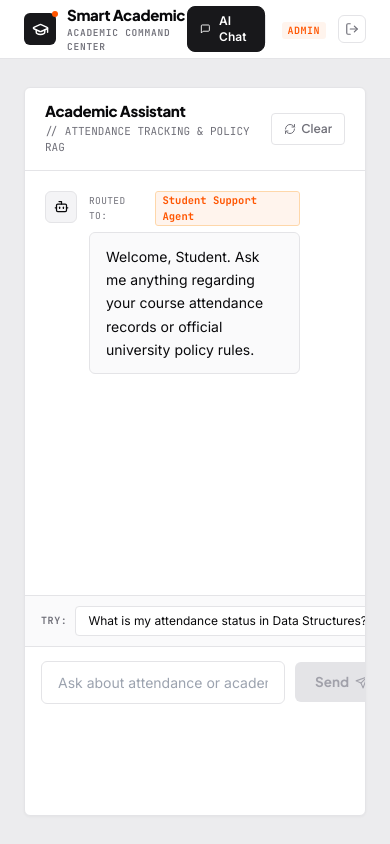
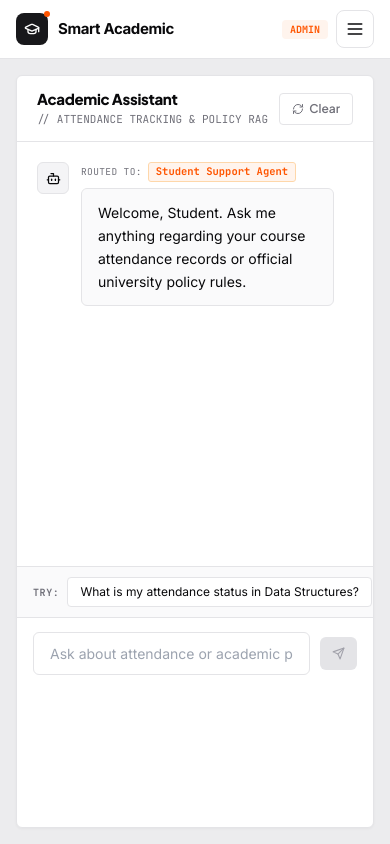
Before and after one commit to Palash-oss/Smart-Academic-Platform, a Next.js app in the folder frontend/: page /chat in a window 390 px wide. Built offline with nearby package versions, Linux system fonts and the light colour scheme; sample sign-in values are in the browser's storage.

Commit message:
feat: make entire platform fully responsive for mobile screens with hamburger menu and adaptable layouts

```diff
--- a/frontend/src/app/chat/page.tsx
+++ b/frontend/src/app/chat/page.tsx
@@ -179,8 +179,8 @@ export default function ChatPage() {
     <div style={{ minHeight: '100vh', background: '#ECECEE', fontFamily: 'Inter, system-ui, sans-serif', display: 'flex', flexDirection: 'column' }}>
       <Navbar />
 
-      <main style={{ flex: 1, maxWidth: '1360px', width: '100%', margin: '0 auto', padding: '28px 24px', display: 'grid', gridTemplateColumns: '1fr', gap: '20px' }}
-        className="lg-grid-2col">
+      <main style={{ flex: 1, maxWidth: '1360px', width: '100%', margin: '0 auto', display: 'grid', gridTemplateColumns: '1fr', gap: '20px' }}
+        className="lg-grid-2col px-4 sm:px-6 py-4 sm:py-7">
 
         {/* Chat Panel */}
         <div style={{ background: '#FFFFFF', border: '1px solid #E4E4E7', borderRadius: '6px', boxShadow: '0 1px 3px rgba(0,0,0,0.04)', display: 'flex', flexDirection: 'column', overflow: 'hidden', minHeight: '600px' }}>
@@ -211,12 +211,12 @@ export default function ChatPage() {
             {messages.map((msg) => (
               <div
                 key={msg.id}
+                className="max-w-[94%] sm:max-w-[85%]"
                 style={{
                   display: 'flex',
                   gap: '12px',
                   flexDirection: msg.role === 'user' ? 'row-reverse' : 'row',
                   alignItems: 'flex-start',
-                  maxWidth: '85%',
                   marginLeft: msg.role === 'user' ? 'auto' : '0',
                   marginRight: msg.role === 'user' ? '0' : 'auto',
                 }}
@@ -357,8 +357,8 @@ export default function ChatPage() {
               <button
                 type="submit"
                 disabled={isStreaming || !inputQuery.trim()}
+                className="px-3 sm:px-5 py-2.5"
                 style={{
-                  padding: '10px 20px',
                   background: isStreaming || !inputQuery.trim() ? '#E4E4E7' : '#FF5500',
                   color: isStreaming || !inputQuery.trim() ? '#A1A1AA' : '#FFFFFF',
                   border: 'none',
@@ -377,7 +377,7 @@ export default function ChatPage() {
                 onMouseEnter={e => { if (!isStreaming && inputQuery.trim()) { e.currentTarget.style.background = '#E64D00'; } }}
                 onMouseLeave={e => { if (!isStreaming && inputQuery.trim()) { e.currentTarget.style.background = '#FF5500'; } }}
               >
-                <span>Send</span>
+                <span className="hidden sm:inline">Send</span>
                 <Send style={{ width: '13px', height: '13px' }} />
               </button>
             </form>
--- a/frontend/src/components/Navbar.tsx
+++ b/frontend/src/components/Navbar.tsx
@@ -4,15 +4,17 @@ import React, { useEffect, useState } from 'react';
 import Link from 'next/link';
 import { usePathname, useRouter } from 'next/navigation';
 import { getStoredUser, clearAuthSession, User } from '@/lib/api';
-import { LogOut, GraduationCap, Users, MessageSquare, BookOpen, Layers, ClipboardList } from 'lucide-react';
+import { LogOut, GraduationCap, Users, MessageSquare, BookOpen, Layers, ClipboardList, Menu, X } from 'lucide-react';
 
 export const Navbar: React.FC = () => {
   const [user, setUser] = useState<User | null>(null);
+  const [mobileMenuOpen, setMobileMenuOpen] = useState(false);
   const pathname = usePathname();
   const router = useRouter();
 
   useEffect(() => {
     setUser(getStoredUser());
+    setMobileMenuOpen(false);
   }, [pathname]);
 
   const handleLogout = () => {
@@ -31,105 +33,45 @@ export const Navbar: React.FC = () => {
       : 'flex items-center gap-2 px-3 py-1.5 rounded-md text-xs font-medium text-[#71717A] hover:text-[#09090B] hover:bg-[#F4F4F6] transition-all';
   };
 
+  const mobileNavLinkClass = (href: string) => {
+    const isActive = pathname === href || (href !== '/chat' && pathname?.startsWith(href));
+    return isActive
+      ? 'flex items-center gap-3 px-3.5 py-2.5 rounded-md text-sm font-bold bg-[#18181B] text-white transition-all'
+      : 'flex items-center gap-3 px-3.5 py-2.5 rounded-md text-sm font-medium text-[#52525B] hover:text-[#09090B] hover:bg-[#F4F4F6] transition-all';
+  };
+
   return (
-    <header
-      style={{
-        background: '#FFFFFF',
-        borderBottom: '1px solid #E4E4E7',
-        position: 'sticky',
-        top: 0,
-        zIndex: 50,
-      }}
-    >
-      <div
-        style={{
-          maxWidth: '1360px',
-          margin: '0 auto',
-          padding: '0 1.5rem',
-          height: '58px',
-          display: 'flex',
-          alignItems: 'center',
-          justifyContent: 'space-between',
-        }}
-      >
-        {/* Brand - Technical Architectural Style */}
-        <Link
-          href="/chat"
-          style={{
-            display: 'flex',
-            alignItems: 'center',
-            gap: '11px',
-            textDecoration: 'none',
-          }}
-        >
-          <div
-            style={{
-              width: '32px',
-              height: '32px',
-              background: '#18181B',
-              borderRadius: '6px',
-              display: 'flex',
-              alignItems: 'center',
-              justifyContent: 'center',
-              position: 'relative',
-              flexShrink: 0,
-            }}
-          >
-            <GraduationCap style={{ width: '17px', height: '17px', color: '#FFFFFF' }} />
-            <span
-              style={{
-                position: 'absolute',
-                top: '-2px',
-                right: '-2px',
-                width: '6px',
-                height: '6px',
-                background: '#FF5500',
-                borderRadius: '50%',
-              }}
-            />
+    <header className="bg-white border-b border-[#E4E4E7] sticky top-0 z-50 shadow-xs">
+      <div className="max-w-7xl mx-auto px-4 sm:px-6 h-[58px] flex items-center justify-between">
+        {/* Brand */}
+        <Link href="/chat" className="flex items-center gap-2.5 no-underline flex-shrink-0">
+          <div className="w-8 h-8 bg-[#18181B] rounded-md flex items-center justify-center relative flex-shrink-0">
+            <GraduationCap className="w-4 h-4 text-white" />
+            <span className="absolute -top-0.5 -right-0.5 w-1.5 h-1.5 bg-[#FF5500] rounded-full" />
           </div>
           <div>
-            <div style={{ display: 'flex', alignItems: 'center', gap: '6px' }}>
-              <span
-                style={{
-                  fontFamily: '"Plus Jakarta Sans", sans-serif',
-                  fontWeight: 800,
-                  fontSize: '15px',
-                  color: '#09090B',
-                  letterSpacing: '-0.02em',
-                }}
-              >
+            <div className="flex items-center gap-1.5">
+              <span className="font-extrabold text-[15px] text-[#09090B] tracking-tight">
                 Smart Academic
               </span>
             </div>
-            <span
-              style={{
-                display: 'block',
-                fontFamily: '"JetBrains Mono", monospace',
-                fontWeight: 600,
-                fontSize: '9.5px',
-                color: '#71717A',
-                letterSpacing: '0.08em',
-                textTransform: 'uppercase',
-                marginTop: '-1px',
-              }}
-            >
+            <span className="hidden sm:block font-mono font-semibold text-[9px] text-[#71717A] tracking-wider uppercase -mt-0.5">
               Academic Command Center
             </span>
           </div>
         </Link>
 
-        {/* Navigation Links */}
+        {/* Desktop Navigation Links */}
         {user && (
-          <nav style={{ display: 'flex', alignItems: 'center', gap: '6px' }}>
+          <nav className="hidden md:flex items-center gap-1.5">
             <Link href="/chat" className={navLinkClass('/chat')}>
-              <MessageSquare style={{ width: '14px', height: '14px' }} />
+              <MessageSquare className="w-3.5 h-3.5" />
               <span>AI Chat</span>
             </Link>
 
             {user.role === 'STUDENT' && (
               <Link href="/enrollments" className={navLinkClass('/enrollments')}>
-                <BookOpen style={{ width: '14px', height: '14px' }} />
+                <BookOpen className="w-3.5 h-3.5" />
                 <span>My Subjects</span>
               </Link>
             )}
@@ -137,17 +79,17 @@ export const Navbar: React.FC = () => {
             {(user.role === 'FACULTY' || user.role === 'ADMIN') && (
               <>
                 <Link href="/enrollments" className={navLinkClass('/enrollments')}>
-                  <BookOpen style={{ width: '14px', height: '14px' }} />
+                  <BookOpen className="w-3.5 h-3.5" />
                   <span>Teaching Subjects</span>
                 </Link>
 
                 <Link href="/faculty" className={navLinkClass('/faculty')}>
-                  <ClipboardList style={{ width: '14px', height: '14px' }} />
+                  <ClipboardList className="w-3.5 h-3.5" />
                   <span>Attendance Ledger</span>
                 </Link>
 
                 <Link href="/faculty/mark" className={navLinkClass('/faculty/mark')}>
-                  <Users style={{ width: '14px', height: '14px' }} />
+                  <Users className="w-3.5 h-3.5" />
                   <span>Mark Attendance</span>
                 </Link>
               </>
@@ -155,84 +97,117 @@ export const Navbar: React.FC = () => {
 
             {user.role === 'ADMIN' && (
               <Link href="/admin/allotment" className={navLinkClass('/admin/allotment')}>
-                <Layers style={{ width: '14px', height: '14px' }} />
+                <Layers className="w-3.5 h-3.5" />
                 <span>Allotment Engine</span>
               </Link>
             )}
           </nav>
         )}
 
-        {/* User Info + Logout */}
+        {/* Desktop User Info + Logout */}
         {user && (
-          <div
-            style={{
-              display: 'flex',
-              alignItems: 'center',
-              gap: '12px',
-              paddingLeft: '16px',
-              borderLeft: '1px solid #E4E4E7',
-            }}
-          >
-            <div style={{ textAlign: 'right' }}>
-              <p
-                style={{
-                  fontFamily: '"Plus Jakarta Sans", sans-serif',
-                  fontWeight: 700,
-                  fontSize: '13px',
-                  color: '#09090B',
-                  lineHeight: 1.2,
-                }}
-              >
+          <div className="hidden md:flex items-center gap-3 pl-4 border-l border-[#E4E4E7]">
+            <div className="text-right">
+              <p className="font-bold text-xs text-[#09090B] leading-tight">
                 {user.full_name}
               </p>
-              <span
-                style={{
-                  fontFamily: '"JetBrains Mono", monospace',
-                  fontSize: '10px',
-                  fontWeight: 600,
-                  color: '#FF5500',
-                  background: '#FFF4ED',
-                  padding: '1px 6px',
-                  borderRadius: '3px',
-                  letterSpacing: '0.05em',
-                  textTransform: 'uppercase',
-                  display: 'inline-block',
-                  marginTop: '2px',
-                }}
-              >
+              <span className="font-mono text-[9.5px] font-bold text-[#FF5500] bg-[#FFF4ED] px-1.5 py-0.5 rounded tracking-wide uppercase inline-block mt-0.5">
                 {user.role}
               </span>
             </div>
             <button
               onClick={handleLogout}
               title="Sign Out"
-              style={{
-                padding: '6px',
-                borderRadius: '6px',
-                border: '1px solid #E4E4E7',
-                background: '#FFFFFF',
-                cursor: 'pointer',
-                color: '#71717A',
-                display: 'flex',
-                alignItems: 'center',
-                transition: 'all 0.15s ease',
-              }}
-              onMouseEnter={(e) => {
-                e.currentTarget.style.background = '#FEF2F2';
-                e.currentTarget.style.borderColor = '#FECACA';
-                e.currentTarget.style.color = '#DC2626';
-              }}
-              onMouseLeave={(e) => {
-                e.currentTarget.style.background = '#FFFFFF';
-                e.currentTarget.style.borderColor = '#E4E4E7';
-                e.currentTarget.style.color = '#71717A';
-              }}
+              className="p-1.5 rounded-md border border-[#E4E4E7] bg-white text-[#71717A] hover:bg-rose-50 hover:border-rose-200 hover:text-rose-600 transition-all cursor-pointer"
             >
-              <LogOut style={{ width: '14px', height: '14px' }} />
+              <LogOut className="w-3.5 h-3.5" />
+            </button>
+          </div>
+        )}
+
+        {/* Mobile Hamburger Toggle Button */}
+        {user && (
+          <div className="flex md:hidden items-center gap-2">
+            <span className="font-mono text-[10px] font-bold text-[#FF5500] bg-[#FFF4ED] px-2 py-0.5 rounded uppercase">
+              {user.role}
+            </span>
+            <button
+              type="button"
+              onClick={() => setMobileMenuOpen(!mobileMenuOpen)}
+              className="p-2 rounded-md border border-[#E4E4E7] text-[#09090B] hover:bg-[#F4F4F6] transition-colors"
+              aria-label="Toggle navigation menu"
+            >
+              {mobileMenuOpen ? <X className="w-5 h-5" /> : <Menu className="w-5 h-5" />}
             </button>
           </div>
         )}
       </div>
+
+      {/* Mobile Drawer Menu */}
+      {user && mobileMenuOpen && (
+        <div className="md:hidden border-t border-[#E4E4E7] bg-white px-4 py-4 space-y-3 shadow-lg animate-in slide-in-from-top-2 duration-200">
+          {/* User Profile Card */}
+          <div className="p-3 bg-[#F4F4F6] rounded-md flex items-center justify-between border border-[#E4E4E7]">
+            <div>
+              <p className="font-bold text-sm text-[#09090B]">{user.full_name}</p>
+              <p className="font-mono text-xs text-[#71717A] truncate max-w-[200px]">{user.email}</p>
+            </div>
+            <span className="font-mono text-xs font-bold text-[#FF5500] bg-[#FFF4ED] border border-[#FED7AA] px-2 py-0.5 rounded uppercase">
+              {user.role}
+            </span>
+          </div>
+
+          {/* Mobile Links */}
+          <nav className="flex flex-col gap-1">
+            <Link href="/chat" className={mobileNavLinkClass('/chat')}>
+              <MessageSquare className="w-4 h-4 text-[#FF5500]" />
+              <span>AI Assistant Chat</span>
+            </Link>
+
+            {user.role === 'STUDENT' && (
+              <Link href="/enrollments" className={mobileNavLinkClass('/enrollments')}>
+                <BookOpen className="w-4 h-4 text-[#FF5500]" />
+                <span>My Subjects & Faculty</span>
+              </Link>
+            )}
+
+            {(user.role === 'FACULTY' || user.role === 'ADMIN') && (
+              <>
+                <Link href="/enrollments" className={mobileNavLinkClass('/enrollments')}>
+                  <BookOpen className="w-4 h-4 text-[#FF5500]" />
+                  <span>Teaching Subjects</span>
+                </Link>
+
+                <Link href="/faculty" className={mobileNavLinkClass('/faculty')}>
+                  <ClipboardList className="w-4 h-4 text-[#FF5500]" />
+                  <span>Attendance Ledger</span>
+                </Link>
+
+                <Link href="/faculty/mark" className={mobileNavLinkClass('/faculty/mark')}>
+                  <Users className="w-4 h-4 text-[#FF5500]" />
+                  <span>Mark Attendance</span>
+                </Link>
+              </>
+            )}
+
+            {user.role === 'ADMIN' && (
+              <Link href="/admin/allotment" className={mobileNavLinkClass('/admin/allotment')}>
+                <Layers className="w-4 h-4 text-[#FF5500]" />
+                <span>Allotment Engine</span>
+              </Link>
+            )}
+          </nav>
+
+          {/* Mobile Logout Button */}
+          <button
+            onClick={handleLogout}
+            className="w-full flex items-center justify-center gap-2 py-2.5 px-3 bg-rose-50 hover:bg-rose-100 text-rose-700 border border-rose-200 rounded-md text-xs font-bold transition-all cursor-pointer"
+          >
+            <LogOut className="w-4 h-4" />
+            <span>Sign Out of Platform</span>
+          </button>
+        </div>
+      )}
     </header>
   );
 };
```
Also changed, not shown: frontend/src/app/admin/allotment/page.tsx (+13 -13 lines), frontend/src/app/enrollments/page.tsx (+3 -10 lines), frontend/src/app/faculty/mark/page.tsx (+6 -5 lines), frontend/src/app/faculty/page.tsx (+6 -6 lines), frontend/src/app/login/page.tsx (+2 -8 lines), frontend/src/app/page.tsx (+7 -8 lines).
